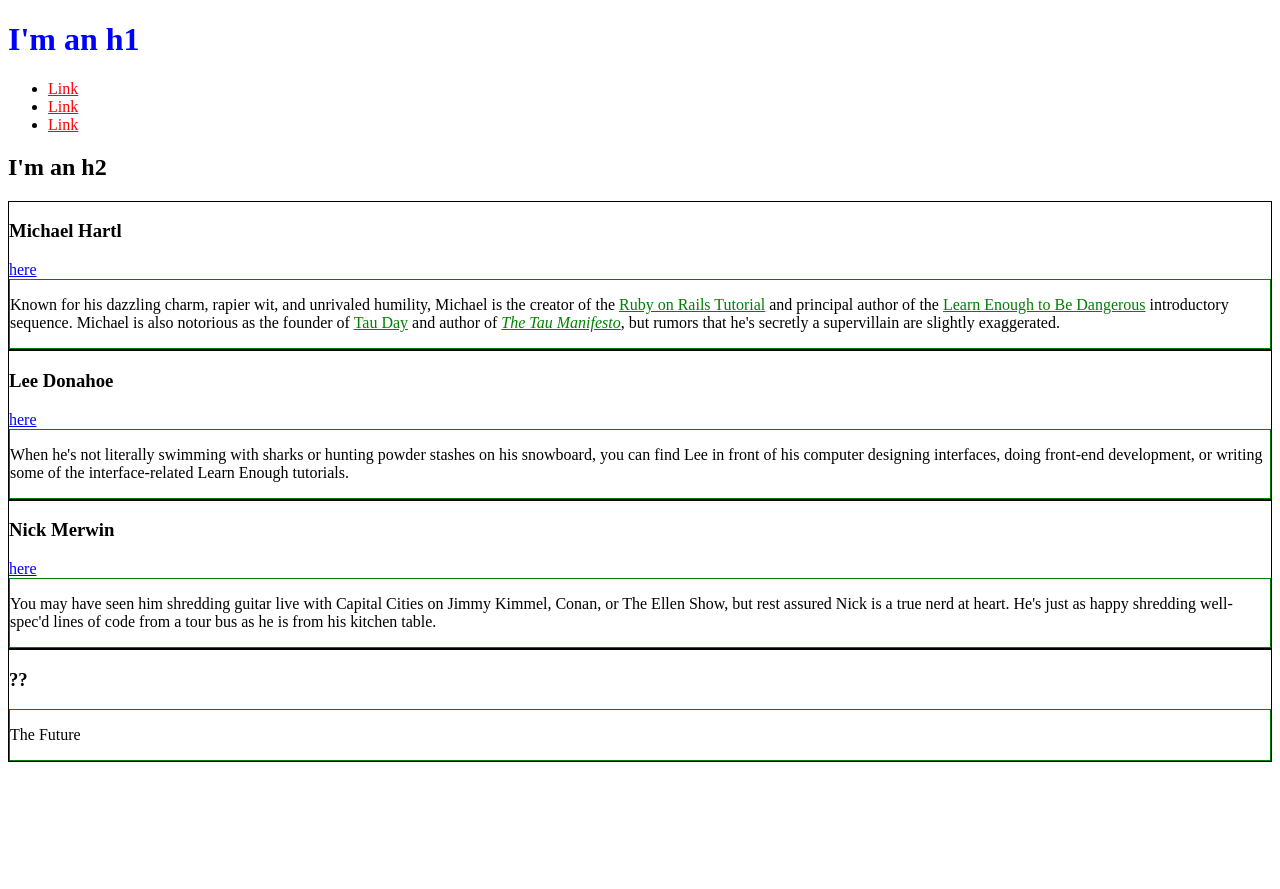
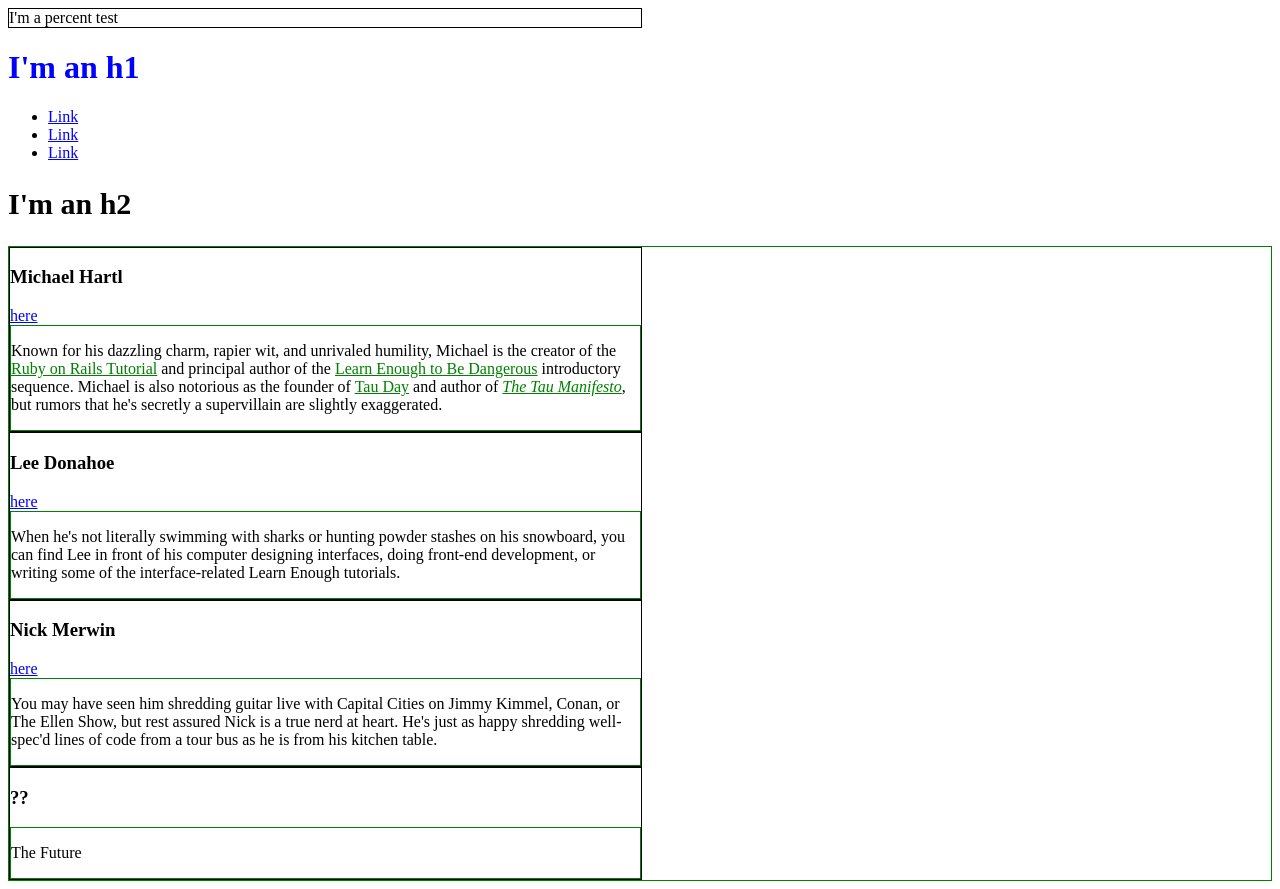
Before and after one commit to ttokano/ttokano.github.io, a plain HTML site: page index.html in a window 1280 px wide. Before the commit the page ends 800 px from the top, so only its background shows below. Drawn offline with Linux system fonts and the light colour scheme.

Commit message:
2022_04_26

```diff
--- a/index.html
+++ b/index.html
@@ -6,40 +6,52 @@
     <style>
       /* グローバルスタイル */
       a {
-        color: red;
+        color: #ff00ff;
+        /* color: rgba(255, 0, 255, 0.2) */
+      }
+      div {
+        border: 1px solid #008000;
       }
 
+      h2 {
+        font-size: 30px;
+      }
+      /* バイオグラフィースタイル*/
       /* SNSスタイル */
       .social-link {
-        color: blue;
+        /* background: rgba(150, 150, 150, 0.5); */
+        color: #0000ff;
       }
 
       /* バイオグラフィースタイル */
+      .bio-wrapper {
+        /* width: 500px; */
+      }
       .bio-box {
         border: 1px solid black;
+        width: 50%;
       }
       .bio-copy a {
-        color: green;
-      }
-      div {
-        border: 1px solid green;
+        color: #008000;
       }
     </style>
   </head>
   <body>
+    <div style="border:1px solid #000;width: 50%;height:100%;">I'm a percent test</div>
     <h1 class="social-link">I'm an h1</h1>
     <ul>
       <li>
-        <a href="https://example.com/">Link</a>
+        <a href="https://example.com/" class="social-link">Link</a>
       </li>
       <li>
-        <a href="https://example.com/">Link</a>
+        <a href="https://example.com/" class="social-link">Link</a>
       </li>
       <li>
-        <a href="https://example.com/">Link</a>
+        <a href="https://example.com/" class="social-link">Link</a>
       </li>
     </ul>
     <h2>I'm an h2</h2>
+    <div class="bio-wrapper">
       <div class="bio-box">
         <h3>Michael Hartl</h3>
         <a href="https://twitter.com/mhartl" class="social-link">here</a>
@@ -91,5 +103,6 @@
           </p>
         </div>
       </div>
+    </div>
   </body>
 </html>
```
Lines whose indentation alone changed are shown as unchanged.
